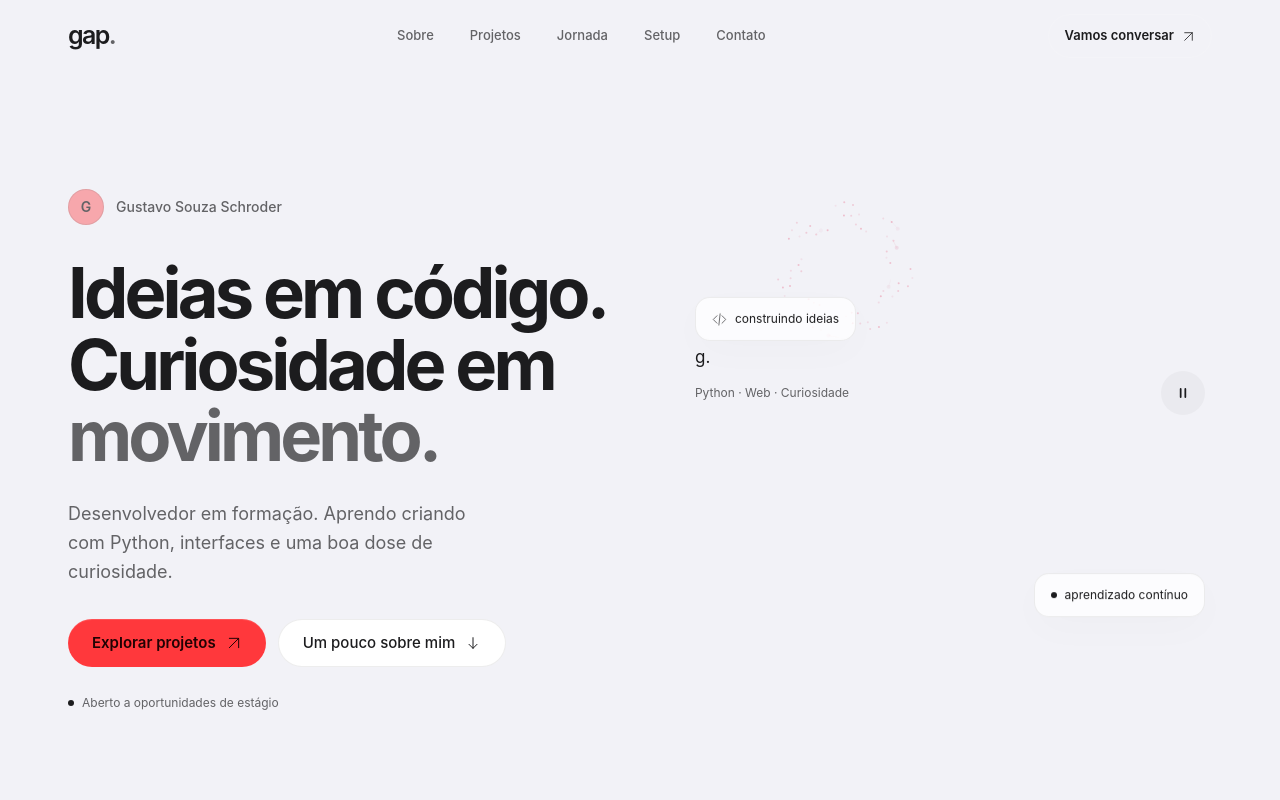
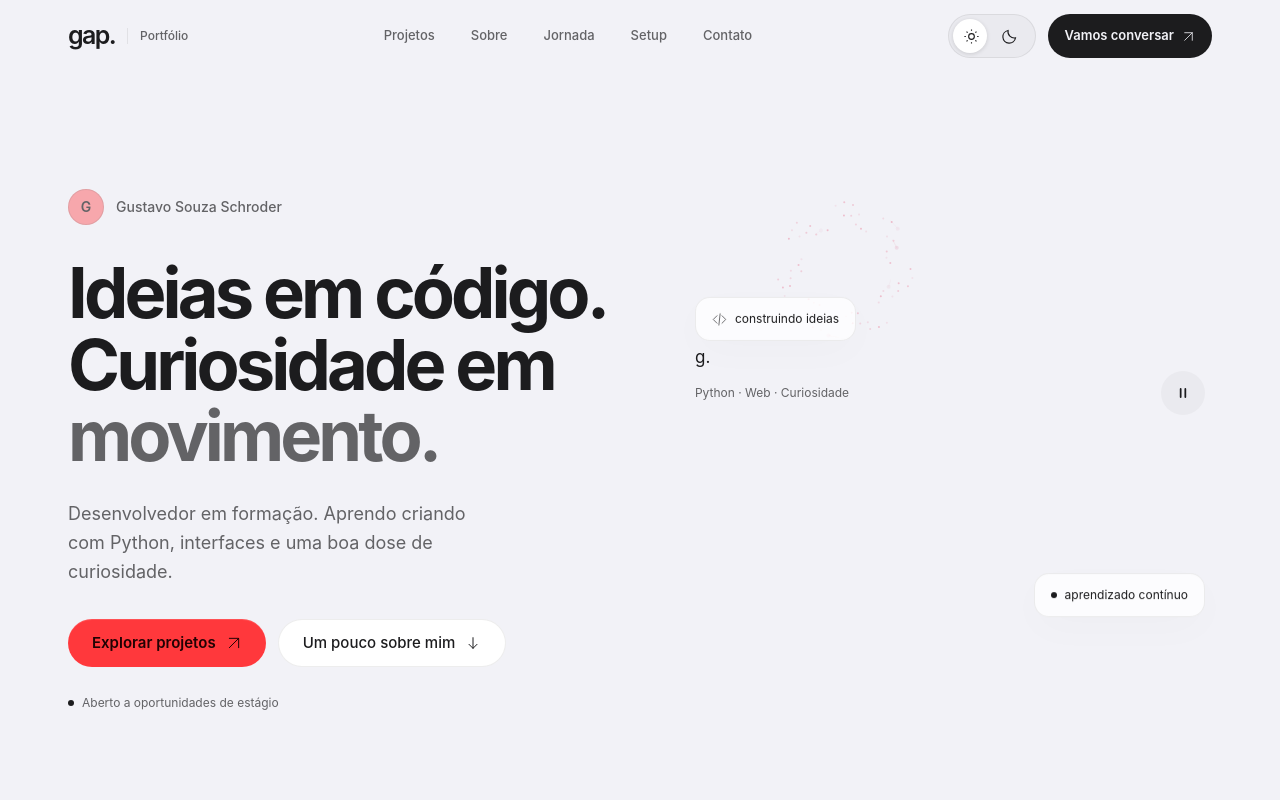
Before and after one commit to Gapxz/gapxz.dev, a Next.js app: page / in a window 1280 px wide. Shown: the top 800 px of the page. Built offline with nearby package versions, Linux system fonts and the light colour scheme.

Commit message:
feat: integrar alternancia de tema e navegacao focada no portfolio

```diff
--- a/src/components/site-header.tsx
+++ b/src/components/site-header.tsx
@@ -1,9 +1,10 @@
 "use client";
 import { useEffect, useRef, useState } from "react";
 import { Icon } from "./icon";
+import { ThemeToggle } from "./theme-toggle";
 const items = [
+  ["Projetos", "projetos"],
   ["Sobre", "sobre"],
-  ["Projetos", "projetos"],
   ["Jornada", "jornada"],
   ["Setup", "setup"],
   ["Contato", "contato"],
@@ -65,12 +66,15 @@ export function SiteHeader() {
     >
       <div className="site-container nav-entrance flex h-[72px] items-center justify-between gap-5">
         <a
-          href="#inicio"
+          href="/#inicio"
           aria-label="Gap, início"
           onClick={() => setOpen(false)}
-          className="flex min-h-11 items-center text-[25px] font-semibold tracking-[-.065em]"
+          className="flex min-h-11 items-center gap-3 text-[25px] font-semibold tracking-[-.065em]"
         >
-          gap<span className="text-rose">.</span>
+          <span>gap.</span>
+          <span className="hidden border-l border-line pl-3 text-xs font-medium tracking-normal text-muted xl:inline">
+            Portfólio
+          </span>
         </a>
         <nav
           aria-label="Navegação principal"
@@ -79,7 +83,7 @@ export function SiteHeader() {
           {items.map(([label, id]) => (
             <a
               key={id}
-              href={`#${id}`}
+              href={`/#${id}`}
               aria-current={active === id ? "location" : undefined}
               className={`nav-link ${active === id ? "is-active" : ""}`}
             >
@@ -88,10 +92,11 @@ export function SiteHeader() {
           ))}
         </nav>
         <div className="flex items-center gap-3">
+          <ThemeToggle />
           <a
-            href="#contato"
+            href="/#contato"
             onClick={() => setOpen(false)}
-            className="soft-press hidden min-h-11 items-center gap-2 rounded-full border border-white/10 bg-white/[.06] px-4 text-[13px] font-semibold sm:inline-flex"
+            className="soft-press hidden min-h-11 items-center gap-2 rounded-full border border-line bg-foreground text-background px-4 text-[13px] font-semibold sm:inline-flex"
           >
             Vamos conversar <Icon name="arrow" width="13" height="13" />
           </a>
@@ -117,7 +122,7 @@ export function SiteHeader() {
         {items.map(([label, id]) => (
           <a
             key={id}
-            href={`#${id}`}
+            href={`/#${id}`}
             onClick={() => setOpen(false)}
             className="flex min-h-14 items-center justify-between border-t border-line px-1 text-lg font-medium"
           >
```
